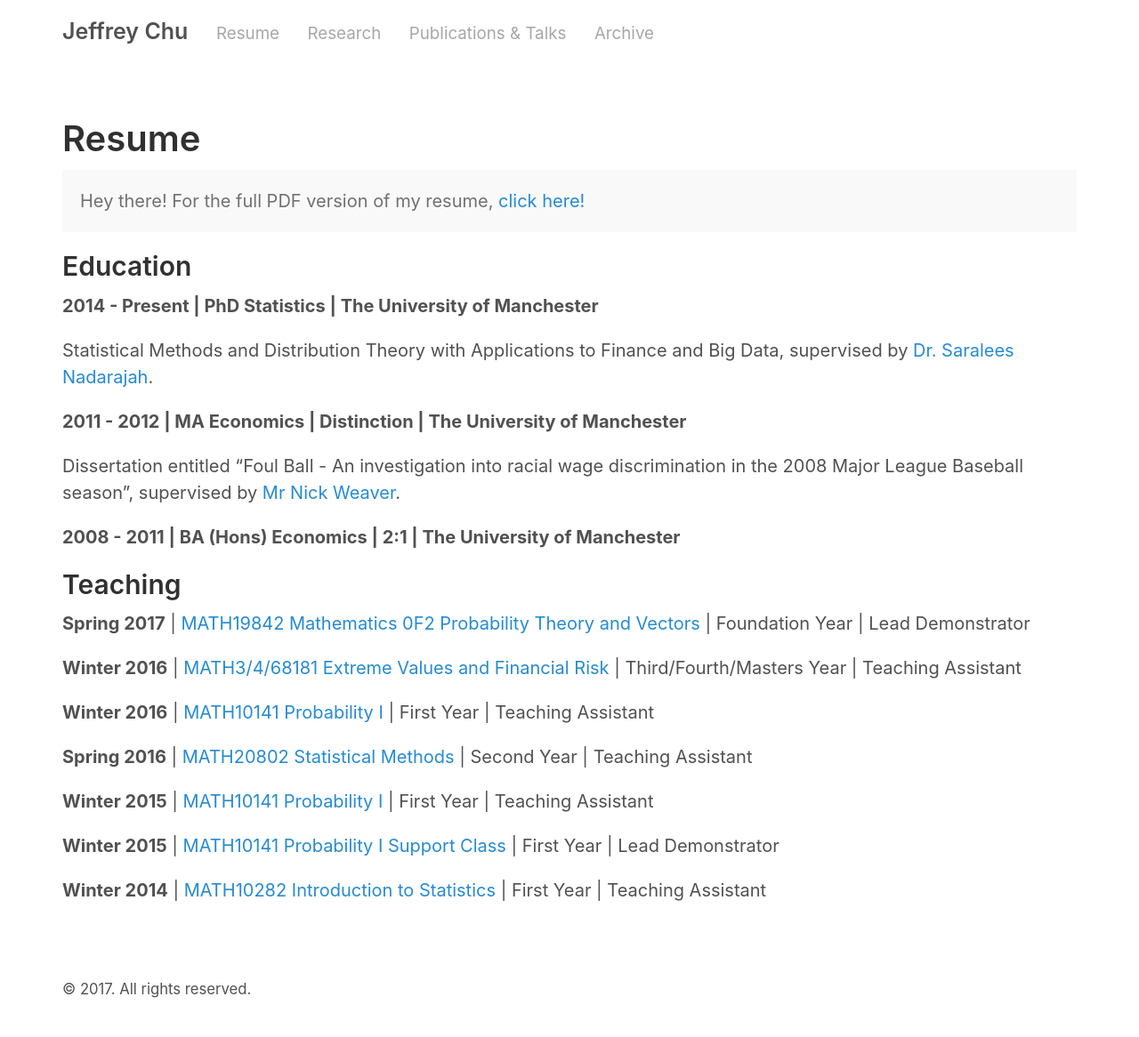
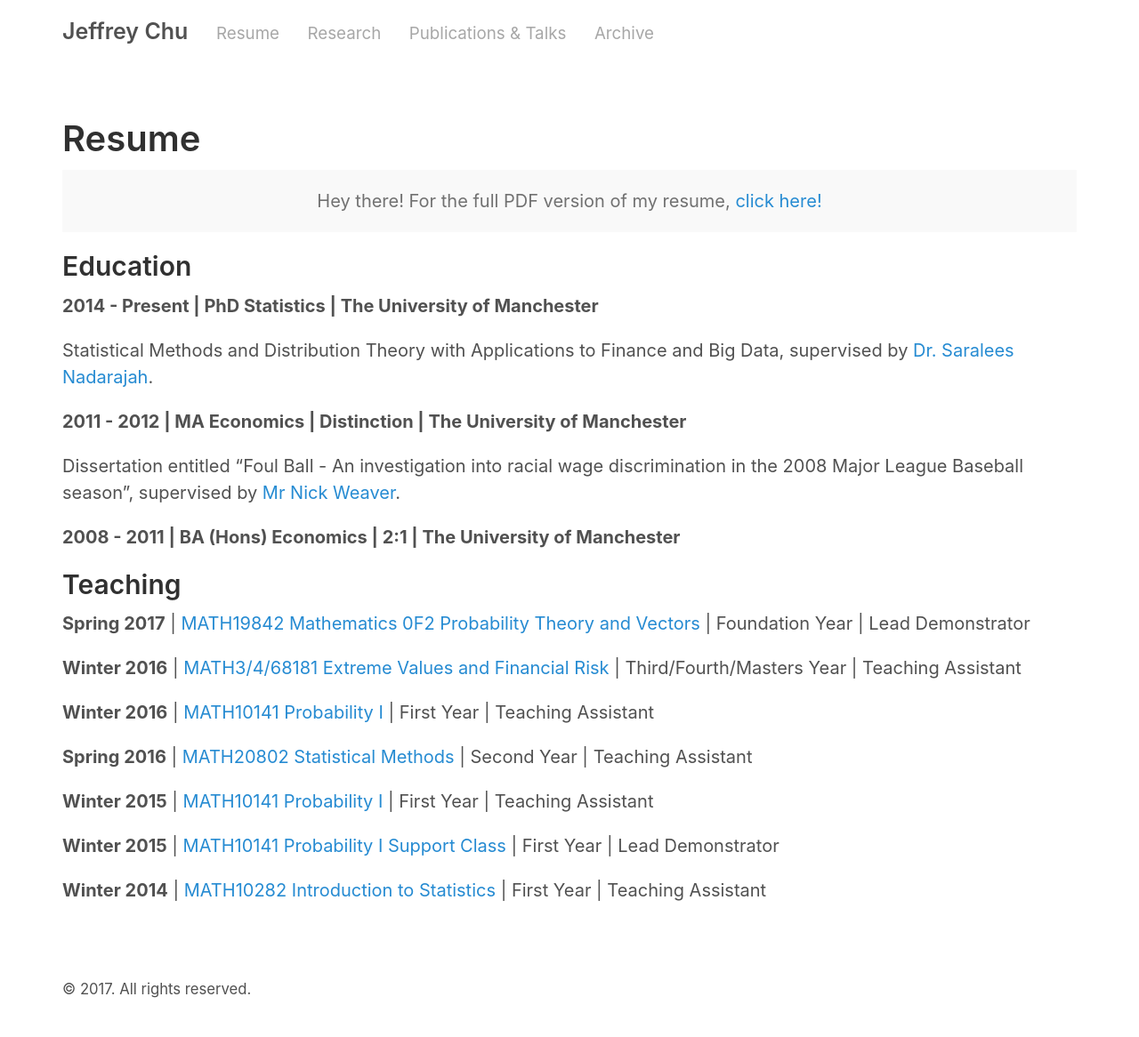
Before and after one commit to jeffrey-chu/jeffrey-chu.github.io, a Jekyll site: the page built from about.md, in a window 1280 px wide. Shown: the whole page at 89% size. Built offline with Jekyll 4.4.1, drawn with Linux system fonts in a browser that asks for light colours.

Commit message:
Update about.md

```diff
--- a/about.md
+++ b/about.md
@@ -3,9 +3,9 @@ layout: page
 title: Resume
 ---
 
-<p class="message">
+<center><p class="message">
   Hey there! For the full PDF version of my resume, <a href="/cv.pdf">click here!</a>
-</p>
+</p></center>
 
 ## Education
 <p><b>2014 - Present | PhD Statistics | The University of Manchester</b></p>
```
